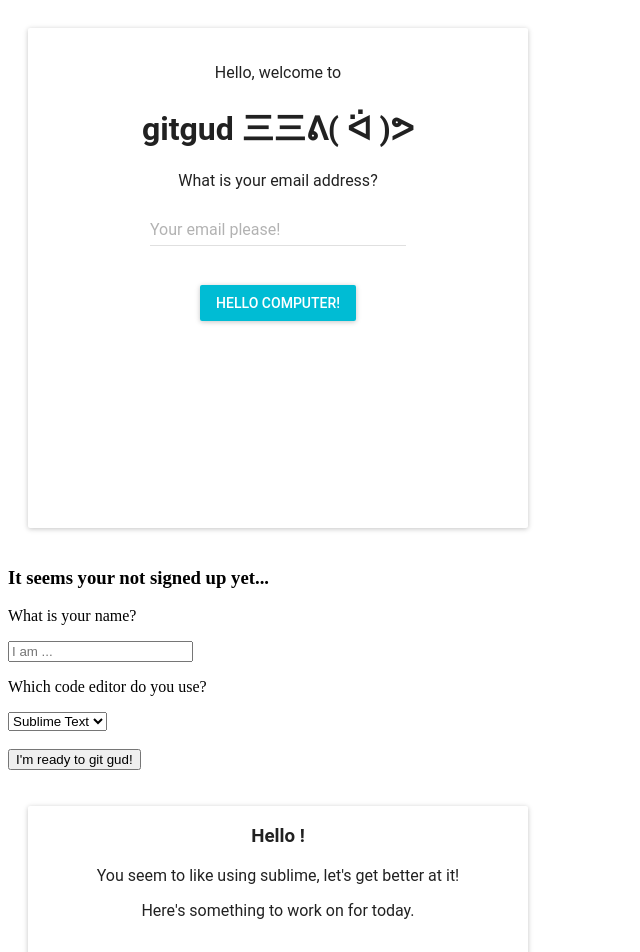
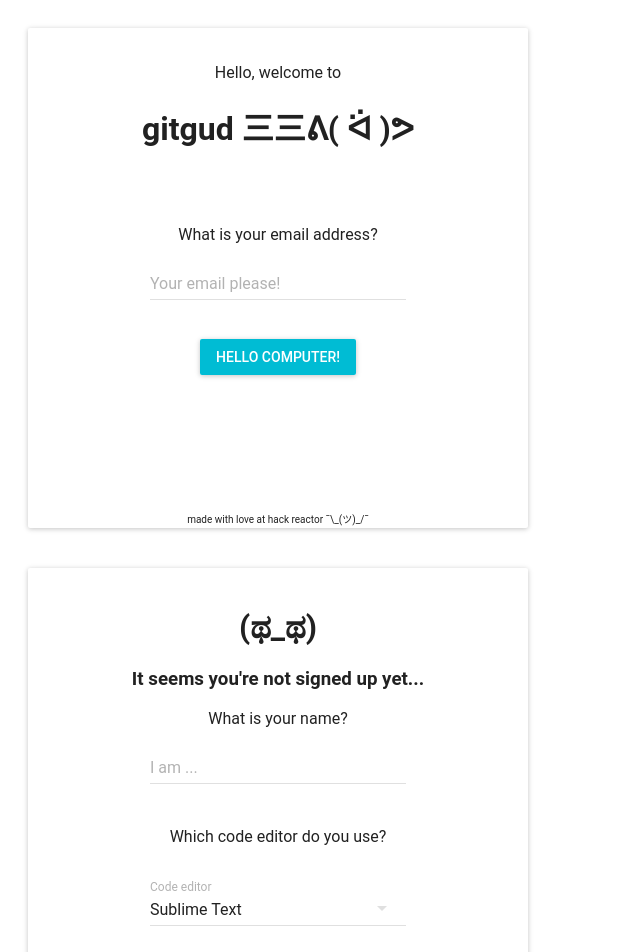
Before and after one commit to eugenesoo/gitgud, a React app: page / in a window 1280 px wide. Shown: the top 952 px of the page, without its empty margins (0-640 px from the left). Built offline with nearby package versions, Linux system fonts and the light colour scheme; no server answers; the HTML template or start-up script is replaced by a standard one.

Commit message:
finish styling all pages

```diff
--- a/client/src/components/App.jsx
+++ b/client/src/components/App.jsx
@@ -14,6 +14,10 @@ const paperStyle = {
 
 const buttonStyle = {
   margin: 12
+};
+
+const footerStyle = {
+  'font-size': 10
 };
 
 class App extends React.Component {
@@ -60,11 +64,22 @@ class App extends React.Component {
         <br />
         <p>Hello, welcome to</p>
         <h1>gitgud 三三ᕕ( ᐛ )ᕗ</h1>
+        <br />
+        <br />
         <p>What is your email address?</p>
         <TextField value={this.state.emailInput} hintText='Your email please!' onChange={this.updateEmailInput.bind(this)} />
         <br />
         <br />
+
         <RaisedButton label="Hello Computer!" primary={true} style={buttonStyle} onClick={this.sendInfo.bind(this)} />
+        <br />
+        <br />
+        <br />
+        <br />
+        <br />
+        <br />
+        <br />
+        <p style={footerStyle}>made with love at hack reactor  ¯\_(ツ)_/¯</p>
        </Paper>
     )
   }
--- a/client/src/components/Signup.jsx
+++ b/client/src/components/Signup.jsx
@@ -1,5 +1,30 @@
 import React from 'react';
 import $ from 'jquery';
+import Paper from 'material-ui/Paper';
+import TextField from 'material-ui/TextField';
+import RaisedButton from 'material-ui/RaisedButton';
+import SelectField from 'material-ui/SelectField';
+import MenuItem from 'material-ui/MenuItem';
+
+const paperStyle = {
+  height: 500,
+  width: 500,
+  margin: 20,
+  textAlign: 'center',
+  display: 'inline-block'
+};
+
+const selectStyle = {
+  textAlign: 'left',
+};
+
+const buttonStyle = {
+  margin: 12
+};
+
+const footerStyle = {
+  'font-size': 10
+};
 
 class Signup extends React.Component {
   constructor(props) {
@@ -19,9 +44,9 @@ class Signup extends React.Component {
     })
   }
 
-  updateEditorInput(event) {
+  updateEditorInput(event, index, value) {
     this.setState({
-      editorInput: event.target.value
+      editorInput: value
     })
   }
 
@@ -62,26 +87,38 @@ class Signup extends React.Component {
   render() {
 
     return (
-      <div>
-        <h3>It seems your not signed up yet...</h3>
+      <Paper style={paperStyle} zDepth={1}>
+        <br />
+        <h1>(ಥ_ಥ)</h1>
+        <h3>It seems you're not signed up yet...</h3>
         <p>What is your name?</p>
-        <input placeholder='I am ...' value={this.state.nameInput} onChange={this.updateNameInput.bind(this)}></input>
-        <p>Which code editor do you use?</p>
-        <select value={this.state.editorInput} onChange={this.updateEditorInput.bind(this)}>
-          <option value="sublime">Sublime Text</option>
-          <option value="atom">Atom</option>
-          <option value="vim">Vim</option>
-        </select>
+        <TextField hintText='I am ...' value={this.state.nameInput} onChange={this.updateNameInput.bind(this)} />
         <br />
         <br />
-        <button onClick={this.signUp.bind(this)}>I'm ready to git gud!</button>
+        <p>Which code editor do you use?</p>
+        <SelectField
+          style={selectStyle}
+          floatingLabelText="Code editor"
+          value={this.state.editorInput}
+          onChange={this.updateEditorInput.bind(this)}
+        >
+          <MenuItem value='sublime' primaryText="Sublime Text" />
+          <MenuItem value='atom' primaryText="Atom" />
+          <MenuItem value='vim' primaryText="Vim" />
+        </SelectField>
+
+        <br />
+        <br />
+        <RaisedButton label="I'm ready to git gud!" primary={true} style={buttonStyle} onClick={this.signUp.bind(this)} />
         {
           this.state.alreadyExists ? <p> i'm sorry! it seems like this email already exists! please <a href={`/?email=${window.location.search.slice(7)}`}>log in</a> instead :) </p> : <p></p>
         }
         {
           this.state.error ? <p> i'm sorry! we cannot detect your email address! please <a href='/'>go back one page</a> and try again :) </p> : <p></p>
         }
-      </div>
+        <p style={footerStyle}>made with love at hack reactor  ¯\_(ツ)_/¯</p>
+      </Paper>
+
     )
   }
 }
--- a/client/src/components/User.jsx
+++ b/client/src/components/User.jsx
@@ -31,6 +31,10 @@ const chipStyle = {
     display: 'flex',
     flexWrap: 'wrap',
   },
+};
+
+const footerStyle = {
+  'font-size': 10
 };
 
 class User extends React.Component {
@@ -182,7 +186,7 @@ class User extends React.Component {
 
     return (
       <Paper style={paperStyle} zDepth={1}>
-        <h3>Hello {this.state.name}!</h3>
+        <h3>三三ᕕ( ᐛ )ᕗ Hello {this.state.name}!</h3>
         <p>You seem to like using {this.state.editor}, let's get better at it!</p>
         <p>Here's something to work on for today.</p>
         <br />
@@ -239,6 +243,7 @@ class User extends React.Component {
               icon={<NavigateNext />}
             />
         }
+        <p style={footerStyle}>made with love at hack reactor  ¯\_(ツ)_/¯</p>
       </Paper>
     )
   }
```
